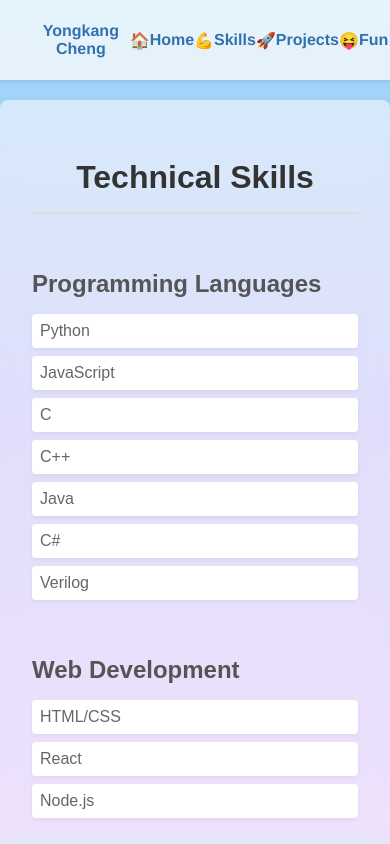
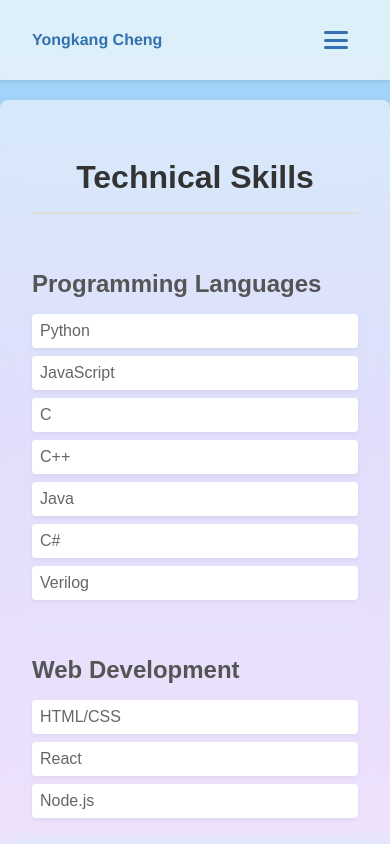
Before and after one commit to Ken-2511/personal_website, a React (Create React App) app in the folder frontend/: page /skills in a window 390 px wide. Shown: the top 844 px of the page. Built offline with nearby package versions, Linux system fonts and the light colour scheme.

Commit message:
fix the bugs in the UI, and optimize the chat function

```diff
--- a/frontend/src/components/Header.css
+++ b/frontend/src/components/Header.css
@@ -1,4 +1,4 @@
-/* filename: Header.css */
+/* Header.css */
 header {
     position: fixed;
     z-index: 10;
@@ -8,34 +8,93 @@
     justify-content: space-between;
     align-items: center;
     padding: 16px 32px;
-    background-color: rgba(248, 249, 250, 0.8);
-    backdrop-filter: blur(10px); /* 毛玻璃模糊效果 */
-    -webkit-backdrop-filter: blur(10px); /* 兼容Safari */
+    background-color: rgba(248, 249, 250, 0.7);
+    backdrop-filter: blur(10px);
+    -webkit-backdrop-filter: blur(10px);
     box-shadow: 0 2px 4px 0 rgba(0, 0, 0, 0.1);
     height: 48px;
 }
 
-.header-right {
-    height: 100%;
-    margin: 0;
+.header-left {
+    display: flex;
+    align-items: center;
 }
 
 .header-left .name {
     font-size: 1rem;
     font-weight: bold;
     color: #3270af;
-    /* 可根据需要调整文本颜色 */
+    margin-right: 16px;
 }
 
-.header-right a {
+.hamburger {
+    display: none;
+    flex-direction: column;
+    justify-content: space-between;
+    width: 24px;
+    height: 18px;
+    background: none;
+    border: none;
+    /* cursor: pointer; */
+    padding: 0;
+}
+
+.hamburger .bar {
+    height: 3px;
+    width: 100%;
+    background-color: #3270af;
+    border-radius: 2px;
+}
+
+.navi {
+    display: flex;
+    flex-direction: row;
+    align-items: center;
+    height: 100%;
+    margin: 0;
+}
+
+.navi a {
     display: flex;
     align-items: center;
     color: #3270af;
-    /* 可根据需要调整链接颜色 */
     font-size: 1rem;
+    margin-left: 16px;
 }
 
-.header-right a:hover {
+.navi a:hover {
     text-decoration: underline;
-    /* 鼠标悬停时增加下划线效果 */
 }
+
+/* 小屏幕样式 */
+@media (max-width: 768px) {
+    .hamburger {
+        display: flex;
+        right: 16px;
+        left: auto;
+    }
+
+    .navi {
+        display: none;
+        position: absolute;
+        top: 100%;
+        right: 0;
+        background-color: rgba(248, 249, 250, 0.7);
+        flex-direction: column;
+        width: 200px;
+        box-shadow: 0 4px 8px rgba(0, 0, 0, 0.1);
+    }
+
+    .navi.open {
+        display: flex;
+        flex-direction: column;
+        height: fit-content;
+        width: fit-content;
+    }
+
+    .navi a {
+        padding: 12px;
+        margin: 0;
+        border-bottom: 1px solid #ddd;
+    }
+}
--- a/frontend/src/components/Header.js
+++ b/frontend/src/components/Header.js
@@ -1,27 +1,45 @@
-import React from "react";
+import React, { useState } from "react";
 import "./Header.css";
 import { Link } from "react-router-dom";
 
 function Header() {
+    const [isMenuOpen, setIsMenuOpen] = useState(false);
+
+    const toggleMenu = () => {
+        setIsMenuOpen(!isMenuOpen);
+    };
+
     return (
         <header className="header">
             <div className="header-left">
                 <h1 className="name">Yongkang Cheng</h1>
+
             </div>
-        <nav className="header-right">
-          <Link to="/">
+            <div className="header-right">
+              <button className="hamburger" onClick={toggleMenu}>
+                  {/* 汉堡按钮图标 */}
+                  <span className="bar"></span>
+                  <span className="bar"></span>
+                  <span className="bar"></span>
+              </button>
+              <nav className={`navi ${isMenuOpen ? "open" : ""}`}>
+                  <Link to="/" onClick={() => setIsMenuOpen(false)}>
                       <span role="img" aria-label="home">🏠</span> Home
                   </Link>
-          <Link to="/skills">
+                  <Link to="/skills" onClick={() => setIsMenuOpen(false)}>
                       <span role="img" aria-label="muscle">💪</span> Skills
                   </Link>
-          <Link to="/projects">
+                  <Link to="/projects" onClick={() => setIsMenuOpen(false)}>
                       <span role="img" aria-label="rocket">🚀</span> Projects
                   </Link>
-          <Link to="/fun-facts">
+                  <Link to="/fun-facts" onClick={() => setIsMenuOpen(false)}>
                       <span role="img" aria-label="fun">😝</span> Fun Facts
                   </Link>
+                  <Link to="/chat" onClick={() => setIsMenuOpen(false)}>
+                      <span role="img" aria-label="chat">💬</span> Chat
+                  </Link>
               </nav>
+            </div>
         </header>
     );
 }
--- a/frontend/src/pages/Chat.css
+++ b/frontend/src/pages/Chat.css
@@ -8,8 +8,7 @@
 
 .chat-container {
     width: 100%;
-    max-width: 50rem;
-    max-height: calc(100vh - 80px - 50px);
+    max-height: calc(100vh - 80px);
     margin: 0 auto;
     margin-top: 80px;
     display: flex;
@@ -18,15 +17,16 @@
     overflow: hidden;
     border-radius: 1em;
     text-align: end;
+    overflow-y: auto;
   }
 
   .chat-box {
     flex: 1;
     flex-grow: 1;
     padding: 10px;
-    height: 300px;
-    margin: 0 10px;
-    overflow-y: auto;
+    width: 100%;
+    max-width: 48rem;
+    margin: 0 auto;
     padding-bottom: 50px;
   }
 
@@ -34,12 +34,13 @@
     margin: 10px 5px;
     padding: 8px 12px;
     border-radius: 20px;
+    max-width: 40rem;
   }
 
   .chat-message.user {
     background-color: #daf8e3;
     text-wrap: wrap;
-    text-align: end;
+    text-align: start;
     width: fit-content;
     margin-right: 0;
     margin-left: auto;
@@ -62,29 +63,34 @@
     -webkit-backdrop-filter: blur(10px); /* 兼容Safari */
   }
 
+  .chat-box .gap {
+    height: 10px;
+  }
+
   .input-container {
     position: fixed;
     left: 0;
     right: 0;
     width: 100%;
     max-width: 50rem;
-    height: 50px;
     margin: 0 auto;
-    bottom: 0;
+    bottom: 10px;
     display: flex;
     border-top: 1px solid #ddd;
     border-radius: 1em;
     background-color: rgba(248, 249, 250, 0.6);
   }
 
-  input[type="text"] {
+  .chat-input {
     flex: 1;
-    padding: 10px;
+    height: 15px;
     border: none;
     outline: none;
-    background-color: rgba(255, 255, 255, 0.9);
+    font-family: 'Roboto', sans-serif;
     border-radius: 1em;
+    resize: none;
     margin: 10px;
+    padding: 10px 10px;
   }
 
   button {
@@ -93,6 +99,7 @@
     background-color: #8b4caf;
     color: #fff;
     cursor: pointer;
+    height: 35px;
     border-radius: 1em;
     margin: 10px;
   }
--- a/frontend/src/pages/Chat.js
+++ b/frontend/src/pages/Chat.js
@@ -1,12 +1,17 @@
 // filename: Chat.js
 
-import React, { useEffect, useState } from 'react';
+import React, { useEffect, useState, useRef } from "react";
 import './Chat.css'; // 用于自定义样式
 
 const Chat = () => {
   const [messages, setMessages] = useState([]);
   const [input, setInput] = useState("");
   const [chat_id, setChatId] = useState("");
+  const messagesRef = useRef(messages);
+  const bottomRef = useRef(null);
+  const inputRef = useRef(null);
+  const [isDisabled, setIsDisabled] = useState(false);
+
   // const relativePath = "/api";
   const relativePath = "http://chengyongkang.me:8000/api"; // when deploying, change it to be the relative path
 
@@ -21,30 +26,59 @@
     }
   }, []);
 
+  // 更新 isDisabled 时，自动聚焦输入框
+  useEffect(() => {
+    if (isDisabled) {
+      if (inputRef.current)
+        inputRef.current.blur();
+    } else {
+      if (inputRef.current)
+        inputRef.current.focus();
+    }
+  }, [isDisabled]);
+
+  // 更新 message 时，更新 ref
+  useEffect(() => {
+    messagesRef.current = messages;
+    scrollToBottom();
+  }, [messages]);
+
   // get chat history when chat_id changes
   useEffect(() => {
-    if (chat_id) {
+    if (!chat_id) {
+      return;
+    }
     console.log("Fetching chat history for chat ID:", chat_id);
     fetch(`${relativePath}/chat-history?chat_id=${chat_id}`)
       .then((response) => response.json())
       .then((data) => {
         setMessages(data.history);
         console.log("Chat history fetched:", data.history);
+        // 如果消息列表是空的，自动发送一次消息请求自我介绍
+        if (data.history.length === 0) {
+          getResponse("Who are you?");
+        }
       })
       .catch((error) => {
         console.error("Error fetching chat history:", error);
       });
   }
+  , [chat_id]);
+
+  const scrollToBottom = () => {
+    if (bottomRef.current) {
+      bottomRef.current.scrollIntoView({ behavior: "smooth" });
     }
-  , [chat_id]);
+  };
 
   async function getResponse(input) {
     if (!chat_id) {
       console.error("Chat ID not found");
       return;
     }
-    const response = await fetch(`${relativePath}/chat-stream`,
-        {
+    // 设置禁用状态，防止用户发送多次请求
+    setIsDisabled(true);
+    const response = await fetch(`${relativePath}/chat-stream`, {
       method: "POST",
       headers: {
         "Content-Type": "application/json",
@@ -53,30 +87,41 @@
         chat_id: chat_id,
         message: input,
       }),
-        }
-    );
+    });
+
     if (!response.body) {
       console.error("Failed to get response");
+      setIsDisabled(false);
       return;
     }
 
     const reader = response.body.getReader();
     const decoder = new TextDecoder("utf-8");
     let responseText = "";
+
+    // 添加一个初始的空消息到消息列表中
     setMessages((messages) => [...messages, { content: "", role: "assistant" }]);
+
     while (true) {
       const { done, value } = await reader.read();
       if (done) {
+        setIsDisabled(false);
         break;
       }
       const chunk = decoder.decode(value, { stream: true });
       responseText += chunk;
-      setMessages((messages) => {
-        messages[messages.length - 1].content = responseText;
-        return [...messages];
-      });
+
+      // 直接更新所有消息，而不是在回调中引用原变量
+      const updatedMessages = [...messagesRef.current];
+      updatedMessages[updatedMessages.length - 1] = {
+        content: responseText,
+        role: "assistant",
+      }
+      setMessages(updatedMessages);
     }
   }
+
+
 
   // Define an async function to fetch chat ID
   const fetchChatId = async () => {
@@ -103,10 +148,14 @@
 
   // 处理发送消息
   const handleSendMessage = () => {
+    // 回复期间禁用输入
     if (input.trim()) {
       setMessages((messages) => [...messages, { content: input, role: "user" }]);
       setInput("");
+      // 等待更新状态完成后再获取回复
+      setTimeout(() => {
         getResponse(input);
+      }, 0);
     }
   };
 
@@ -115,10 +164,20 @@
     setInput(e.target.value);
   };
 
-  // 处理回车键发送消息
+  // 修改回车键的处理逻辑，按下 Enter 发送消息，Shift + Enter 换行
   const handleKeyPress = (e) => {
-    if (e.key === "Enter") {
+    if (e.key === "Enter" && !e.shiftKey) {
+      e.preventDefault(); // 防止默认行为，即在 textarea 中换行
       handleSendMessage();
+    }
+  };
+
+  // 处理输入框高度自适应
+  const handleInput = (e) => {
+    if (inputRef.current) {
+      inputRef.current.style.height = "auto";
+      const height = Math.min(inputRef.current.scrollHeight - 36, 200);
+      inputRef.current.style.height = `${height}px`;
     }
   };
 
@@ -132,19 +191,29 @@
               {message.content}
             </div>
           ))}
+          <div className="gap" ref={bottomRef} />
         </div>
-
       </div>
       <div className="input-container">
-        <button onClick={fetchChatId}>New Chat</button>
-        <input
+        <button
+        onClick={fetchChatId}
+        disabled={isDisabled}
+        >New Chat</button>
+        <textarea
+            className="chat-input"
             type="text"
             placeholder="Type your message..."
             value={input}
             onChange={handleInputChange}
             onKeyDown={handleKeyPress}
+            onInput={handleInput}
+            ref={inputRef}
+            disabled={isDisabled}
           />
-        <button onClick={handleSendMessage}>Send</button>
+        <button
+          onClick={handleSendMessage}
+          disabled={isDisabled}
+        >Send</button>
       </div>
     </div>
   );
```
Also changed, not shown: 2 other files (tests, documents, lock files or other folders). Lines whose indentation alone changed are shown as unchanged.
